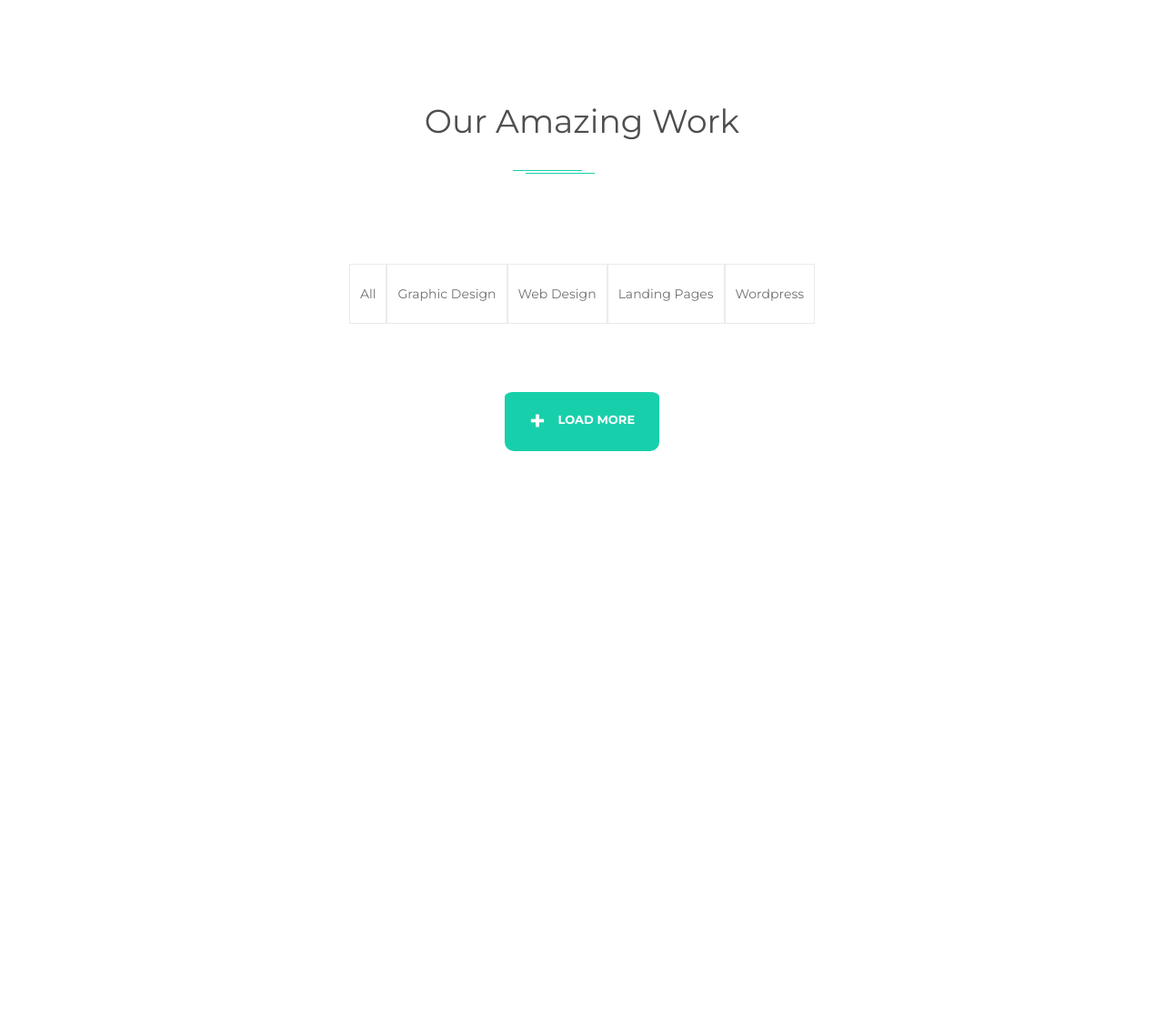
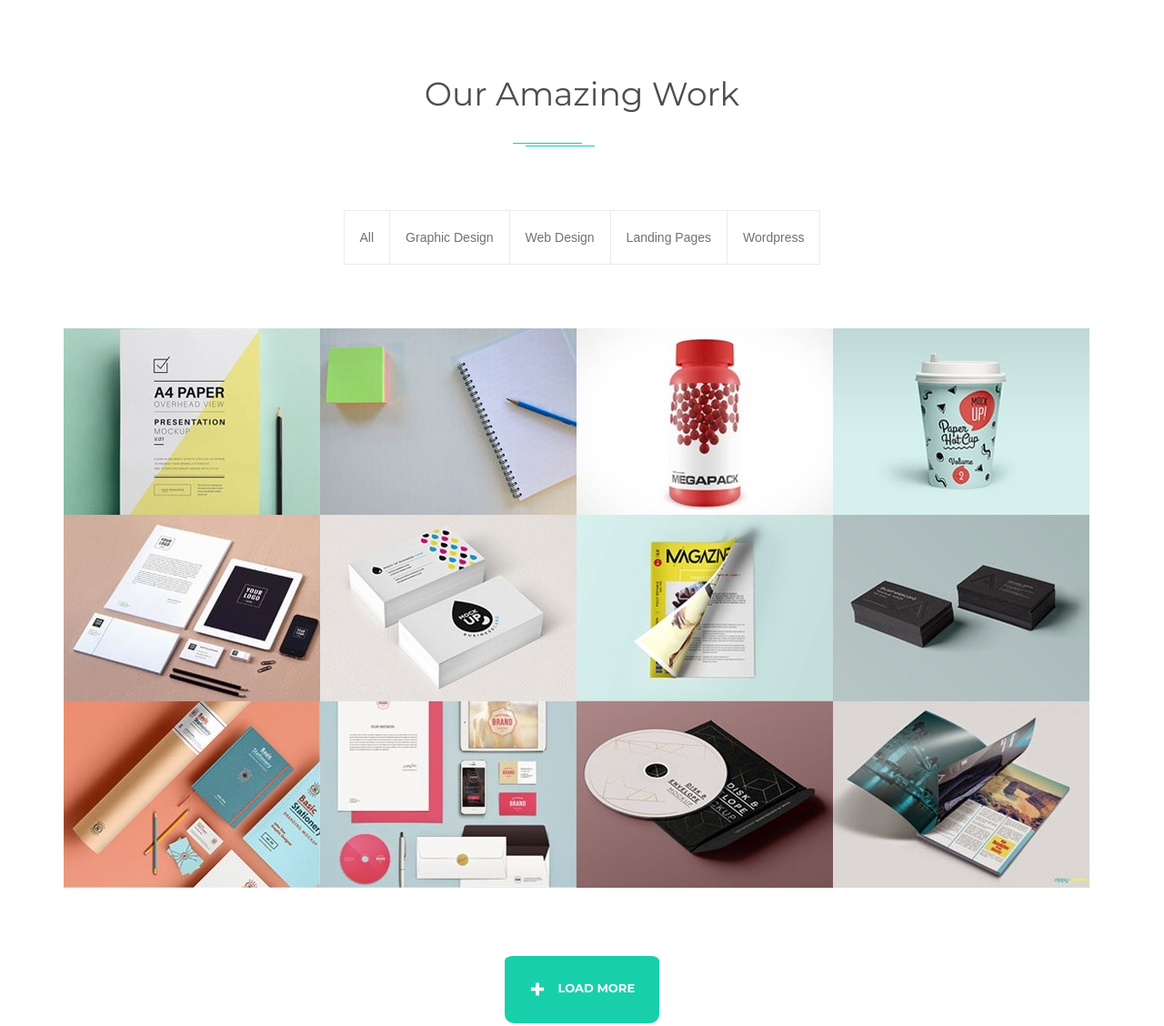
Before and after one commit to dvasmart/dvasmart.github.io, a plain HTML site: page theHam/index.html in a window 1280 px wide. Shown: the part 2952-4080 px from the top of the page at 91% size. Drawn offline with nearby package versions, Linux system fonts and the light colour scheme; files whose address does not match are found by name.

Commit message:
theHam - make filter in block our amazing work

```diff
--- a/theHam/css/style.css
+++ b/theHam/css/style.css
@@ -299,22 +299,20 @@ a {
     padding: 1px;
 }
 
-/* skills - title, slider */
-.skills {
+/* portfolio - title, filter, button */
+.portfolio {
+    margin-bottom: 100px;
     text-align: center;
-    height: 1200px;
 }
-.skills h2 {
-    text-transform: capitalize;
+.portfolio-title {
     color: #4e4e4e;
     font-size: 36px;
     font-weight: 400;
-    display: block;
     position: relative;
     padding-bottom: 36px;
-    padding-top: 110px;
+    margin-top: 110px;
 }
-.skills h2::before {
+.portfolio-title::before {
     content: "";
     position: absolute;
     bottom: 0;
@@ -323,7 +321,7 @@ a {
     width: 76px;
     height: 3px;
 }
-.skills h2::after {
+.portfolio-title::after {
     content: "";
     position: absolute;
     bottom: 0;
@@ -331,32 +329,49 @@ a {
     border-bottom: 1px solid #18cfab;
     width: 76px;
 }
-.skills div {
+.portfolio-filter {
+    margin: 70px 0;
+}
+.portfolio-tabs {
     display: flex;
     justify-content: center;
+    margin-bottom: 70px;
 }
-.skills div a {
+.portfolio-button {
     color: #717171;
-    text-transform: capitalize;
     font-size: 14px;
-    line-height: 42px;
     border: 1px solid #ebebeb;
-    padding: 11px;
-    margin-top: 70px;
+    border-right: none;
+    background: transparent;
+    padding: 21px 17px;
+    cursor: pointer;
+    position: relative;
+    outline: none;
 }
-.skills div a:hover {
-    border-top-color: #18cfab;
+.portfolio-button:last-child {
+    border-right: 1px solid #ebebeb;
+}
+.portfolio-button:hover {
     color: #18cfab;
 }
-.skills > a {
-    padding: 15px 25px;
-    margin-top: 70px;
+.portfolio-button:hover::before  {
+    content: "";
+    position: absolute;
+    width: calc(100% + 2px);
+    top: -3px;
+    left: -1px;
+    border-top: 2px solid #18cfab;
 }
-.skills span:first-child {
+.portfolio-table {
+    display: grid;
+    grid-template-columns: 282px 282px 282px 282px;
+    grid-template-rows: 205px 205px 205px;
+}
+.buttonGreen-sign {
     font-size: 30px;
     padding-right: 10px;
 }
-.skills span:last-child {
+.buttonGreen-item {
     vertical-align: 45%;
 }
 
--- a/theHam/index.html
+++ b/theHam/index.html
@@ -28,7 +28,7 @@
                 <a href="#about">about</a>
               </li>
               <li>
-                <a href="#skills">skills</a>
+                <a href="#portfolio">skills</a>
               </li>
               <li>
                 <a href="#service">service</a>
@@ -164,18 +164,38 @@
       </div>
     </div>
   </div>
-  <!-- skills - title, slider -->
-  <div id="skills" class="skills wrapper">
-    <h2>our amazing work</h2>
+  <!-- portfolio - title, filter, button -->
+  <div id="portfolio" class="portfolio wrapper">
+    <h2 class="portfolio-title" >Our Amazing Work</h2>
+    <div class="portfolio-filter" >
+      <div class="portfolio-tabs" >
+        <button id="button-all" class="portfolio-button" >All</button>
+        <button id="button-graphic-design" class="portfolio-button" >Graphic Design</button>
+        <button id="button-web-design" class="portfolio-button" >Web Design</button>
+        <button id="button-landing-pages" class="portfolio-button" >Landing Pages</button>
+        <button id="button-wordpress" class="portfolio-button" >Wordpress</button>
+    </div>
+    <div class="portfolio-table">
+      <img src="img/filter-2.jpg" alt="" class="portfolio-image button-graphic-design" >
+      <img src="img/filter-1.jpg" alt="" class="portfolio-image button-all button-landing-pages" >
+      <img src="img/filter-3.jpg" alt="" class="portfolio-image button-web-design" >
+      <img src="img/filter-4.jpg" alt="" class="portfolio-image button-all button-wordpress" >
+      <img src="img/filter-5.jpg" alt="" class="portfolio-image button-graphic-design button-landing-pages" >
+      <img src="img/filter-6.jpg" alt="" class="portfolio-image button-web-design" >
+      <img src="img/filter-7.jpg" alt="" class="portfolio-image button-all button-wordpress" >
+      <img src="img/filter-8.jpg" alt="" class="portfolio-image button-graphic-design" >
+      <img src="img/filter-9.jpg" alt="" class="portfolio-image button-web-design" >
+      <img src="img/filter-10.jpg" alt="" class="portfolio-image button-all button-wordpress" >
+      <img src="img/filter-11.jpg" alt="" class="portfolio-image button-web-design" >
+      <img src="img/filter-12.jpg" alt="" class="portfolio-image button-landing-pages" >
+    </div>
+    </div>
     <div>
-      <a href="#">all</a>
-      <a href="#">graphic design</a>
-      <a href="#">web design</a>
-      <a href="#">landing pages</a>
-      <a href="#">wordpress</a>
+<a class="buttonGreen" href="#">
+      <span class="buttonGreen-sign" >+</span>
+      <span class="buttonGreen-item" >load more</span>
+    </a>
     </div>
-    <a class="buttonGreen" href="#">
-      <span>+</span> <span>load more</span></a>
   </div>
   <hr color="#ebebeb">
   <!-- service - tabs -->
@@ -826,7 +846,8 @@
       copyright 2015 <a href="#"> theHam&#160; </a> all rights reserved
     </div>
   </div>
-  <script type="text/javascript" src="js/jquery-3.2.1.min.js"></script>
+  <script src="http://code.jquery.com/jquery-3.3.1.min.js"
+        integrity="sha256-FgpCb/KJQlLNfOu91ta32o/NMZxltwRo8QtmkMRdAu8=" crossorigin="anonymous"></script>
   <script type="text/javascript" src="js/common.js"></script>
 </body>
 
--- a/theHam/js/common.js
+++ b/theHam/js/common.js
@@ -1,18 +1,13 @@
+$(function(){
+    $('.portfolio-tabs button').click(function(){
+        var get_id = this.id;
+        var get_current = $('.portfolio-table .' + get_id);
 
-// $(document).ready(function(){
-//   $('.slider-nav').slick({
-//     slidesToShow: 4,
-//     slidesToScroll: 1,
-//     asNavFor: '.slider-for',
-//     dots: false,
-//     centerMode: true,
-//     focusOnSelect: true
-//   });
-//   $('.slider-for').slick({
-//     slidesToShow: 1,
-//     slidesToScroll: 1,
-//     arrows: false,
-//     fade: true,
-//     asNavFor: '.slider-nav'
-//   });
-// })
+        $('.portfolio-image').not(get_current).hide();
+        get_current.show();
+    });
+
+    $('#button-all').click(function(){
+        $('.portfolio-image').show();
+    });
+});
```
Also changed, not shown: theHam/img/filter-1.jpg (added), theHam/img/filter-10.jpg (added), theHam/img/filter-11.jpg (added), theHam/img/filter-12.jpg (added), theHam/img/filter-2.jpg (added), theHam/img/filter-3.jpg (added), theHam/img/filter-4.jpg (added), theHam/img/filter-5.jpg (added), theHam/img/filter-6.jpg (added), theHam/img/filter-7.jpg (added), theHam/img/filter-8.jpg (added), theHam/img/filter-9.jpg (added).
